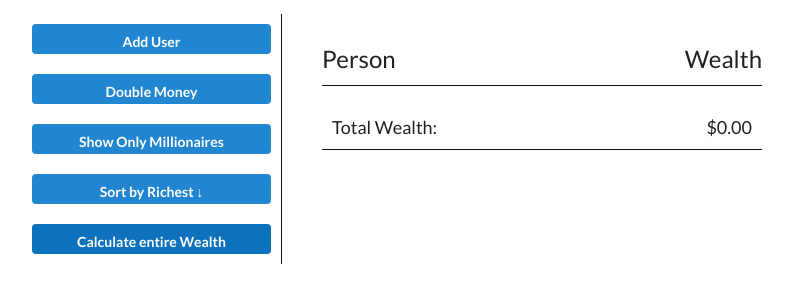
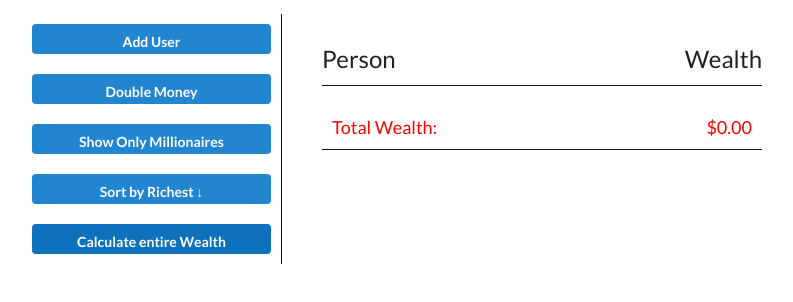
Before and after one commit to gibbonsdav/Array-methods, a plain HTML site: page index.html in a window 1280 px wide. Both pictures are taken after a click on the button "Calculate entire Wealth". Shown: the part 106-408 px from the top of the page, without its empty margins (244-1037 px from the left). Drawn offline with nearby package versions, Linux system fonts and the light colour scheme; no server answers.

Commit message:
total wealth styling

```diff
--- a/script.js
+++ b/script.js
@@ -85,7 +85,7 @@ function updateDOM(providedData = data) {
 
 //format number as money
 function formatMoney(number) {
-  return "$" + number.toFixed(2)
+  return "$" + number.toFixed(2).replace(/\d(?=(\d{3})+\.)/g, "$&,")
 }
 
 //event listeners
--- a/style.css
+++ b/style.css
@@ -85,3 +85,7 @@ h3 {
   font-size: 20px;
   margin-bottom: 10px;
 }
+
+#main h3 {
+  color: red;
+}
```
